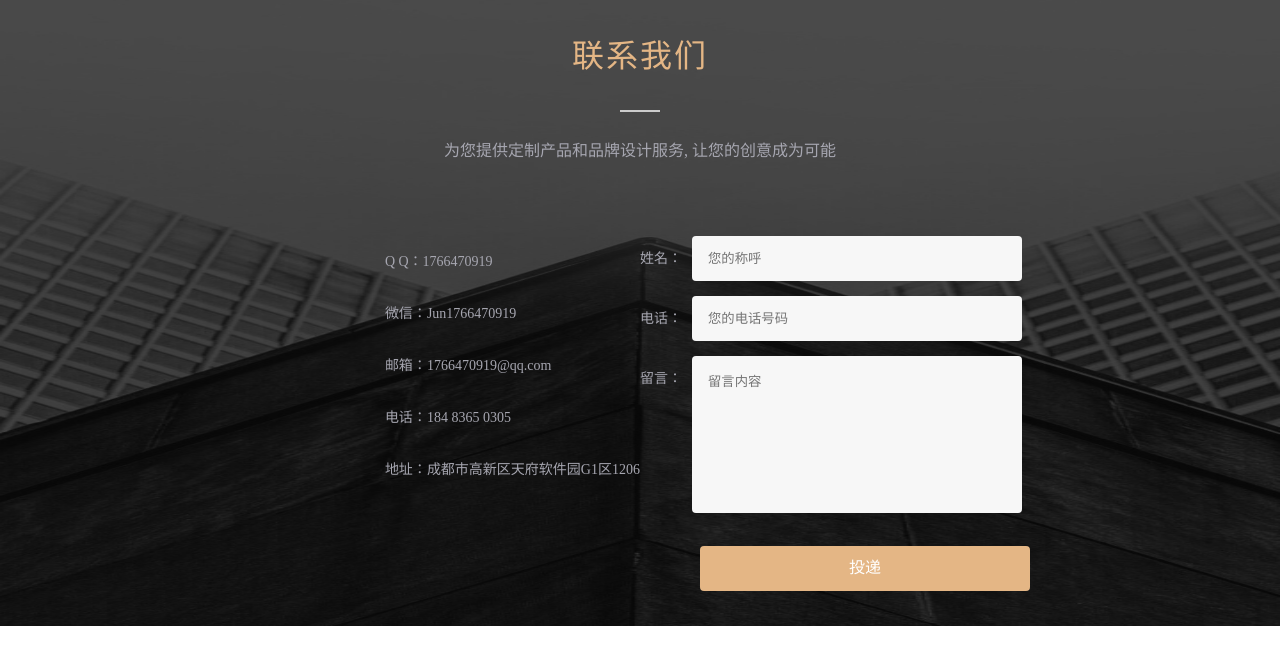
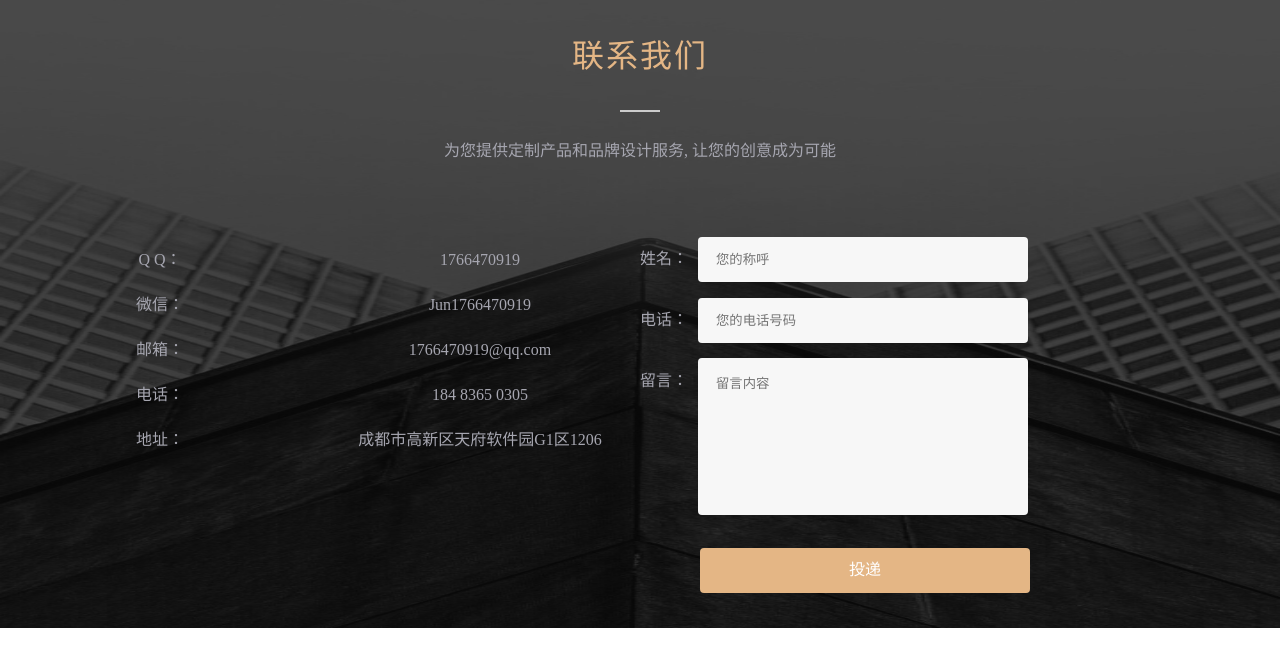
Before and after one commit to symhx/symhx-backstage, a Vue app: page /contact in a window 1280 px wide. Shown: the top 666 px of the page. Built offline with nearby package versions, Linux system fonts and the light colour scheme.

Commit message:
修改联系组件

```diff
--- a/src/views/contact/ContactUS.vue
+++ b/src/views/contact/ContactUS.vue
@@ -10,24 +10,25 @@
         <p class="contact-desc-one">{{contactOne}}</p>
         <p class="contact-desc-two">{{contactTwo}}</p>
         <div class="contact-content">
+
             <div class="content-left">
-                <ul>
-                    <li>
-                        <span>Q  Q：</span><span>{{contentLeft.qq}}</span>
-                    </li>
-                    <li>
-                        <span>微信：</span><span>{{contentLeft.wx}}</span>
-                    </li>
-                    <li>
-                        <span>邮箱：</span><span>{{contentLeft.mail}}</span>
-                    </li>
-                    <li>
-                        <span>电话：</span><span>{{contentLeft.phone}}</span>
-                    </li>
-                    <li>
-                        <span>地址：</span><span>{{contentLeft.address}}</span>
-                    </li>
-                </ul>
+                <table>
+                    <tr>
+                        <td><span>Q  Q：</span></td><td><span>{{contentLeft.qq}}</span></td>
+                    </tr>
+                    <tr>
+                        <td><span>微信：</span></td><td><span>{{contentLeft.wx}}</span></td>
+                    </tr>
+                    <tr>
+                        <td><span>邮箱：</span></td><td><span>{{contentLeft.mail}}</span></td>
+                    </tr>
+                    <tr>
+                        <td><span>电话：</span></td><td><span>{{contentLeft.phone}}</span></td>
+                    </tr>
+                    <tr>
+                        <td><span>地址：</span></td><td><span>{{contentLeft.address}}</span></td>
+                    </tr>
+                </table>
             </div>
             <div class="content-right">
                 <form>
@@ -104,7 +105,7 @@
         -moz-user-select: none;
         -o-user-select: none;
         user-select: none;
-        font-size: 14px;
+        font-size: 16px;
     }
     .contact-title {
         text-align: center;
@@ -158,13 +159,36 @@
         display: flex;
         justify-content: flex-start;
     }
-    .content-left>ul{
+    .content-left>table {
+        display: inline-block;
+        width: 100%;
+        height: 100%;
         position: relative;
+    }
+    .content-left>table>tr{
+        text-align: center;
         display: inline-block;
+        width: 100%;
     }
-    .content-left>ul>li{
-        line-height: 52px;
+    .content-left>table>tr>td {
+        display: inline-block;
+        height: 45px;
+        line-height: 45px;
     }
+    .content-left>table>tr>td{
+        width: 30%;
+    }
+    .content-left>table>tr>td{
+        width: 50%;
+    }
+    /*.content-left>ul {*/
+    /*    position: relative;*/
+    /*    display: inline-block;*/
+    /*    width: 100%;*/
+    /*}*/
+    /*.content-left>ul>li{*/
+    /*    line-height: 52px;*/
+    /*}*/
     .content-right>form{
         height: 100%;
         text-align: left;
@@ -186,7 +210,7 @@
         border: none;
         height: 45px;
         width: 55%;
-        text-indent: 14px;
+        text-indent: 16px;
         font-weight: 500;
         margin-left: 10px;
     }
@@ -197,7 +221,7 @@
         border: none;
         width: 55%;
         height: 157px;
-        text-indent: 14px;
+        text-indent: 16px;
         padding-top: 15px;
         position: relative;
         left: 10px;
```
